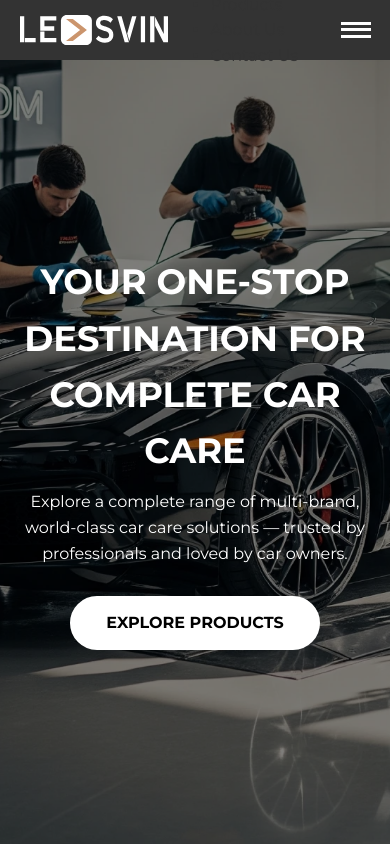
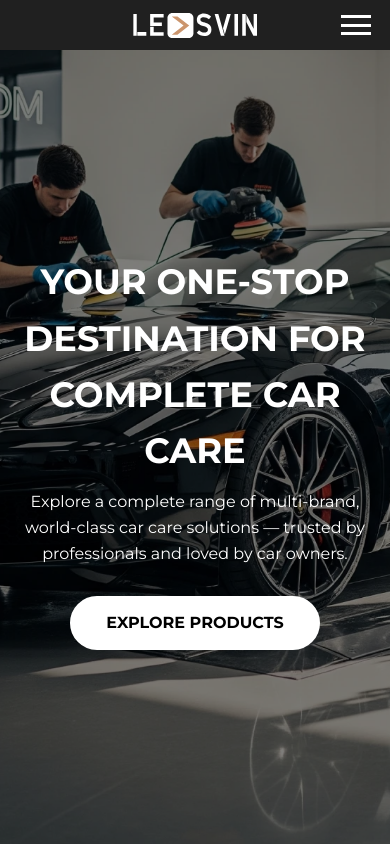
Before and after one commit to VISHNU-LMNTRIX/Leksvin, a plain HTML site: page index.html in a window 390 px wide. Shown: the top 844 px of the page. Drawn offline with Linux system fonts and the light colour scheme.

Commit message:
Worked on the nav bar for mobile screens. Centered the logo for mobile screens and changed the nav bar background colour.

```diff
--- a/css/mobile.css
+++ b/css/mobile.css
@@ -18,7 +18,7 @@
     --color-dark-gray: #212121;
     --color-white: #FFFFFF;
     --color-light-gray: #c7c7c7;
-    --color-dark-gray: #333333;
+    --color-dark-gray: #202020;
     --color-primary-brown: #cb956d; /* Used for "Why Choose Us" underline */
     --color-cta-header: var(--color-white);
     --color-cta-primary: var(--color-black);
@@ -103,25 +103,38 @@ h1, h2, h3 {
     top: 0;
     left: 0;
     width: 100%;
-    height: 60px;
+    height: 50px;
     background-color: var(--color-dark-gray);
     z-index: 1000;
     padding: 0 5%;
 }
 
+.desktop-nav-links {
+    display: none; /* Hides the link list by default on mobile screens */
+}
+
 /* Logo Styling */
 .logo-svg {
-    height: 30px; /* Adjust size for mobile navbar height (60px) */
+    height: 25px; /* Adjust size for mobile navbar height (60px) */
     width: auto;
 }
 
+/* Logo Styling */
 .nav-logo {
     display: flex;
     align-items: center;
     height: 100%; /* Match navbar height */
+
+    /* --- NEW Mobile Centering Styles --- */
+    position: absolute; /* 1. Take logo out of the normal flex flow */
+    left: 50%; /* 2. Start it at the center (50% from the left) */
+    top: 50%; /* To ensure perfect vertical alignment */
+    transform: translate(-50%, -50%); /* 3. Shift it back by half its own width to truly center it */
+    z-index: 10;
+    /* --- END NEW Styles --- */
 }
 
-.hamburger {
+/* .hamburger {
     cursor: pointer;
     width: 30px;
     height: 30px;
@@ -131,6 +144,24 @@ h1, h2, h3 {
     justify-content: space-around;
     padding: 5px 0;
     z-index: 1001;
+} */
+.hamburger {
+    display: flex;
+    flex-direction: column;
+    justify-content: space-between;
+    width: 30px;
+    height: 20px;
+    cursor: pointer;
+    z-index: 20;
+
+    /* --- NEW Absolute Positioning to move it right --- */
+    position: absolute;
+    /* Use the same 5% padding as the navbar, but from the right */
+    right: 5%;
+    /* Vertically center it: Start at 50% from top, then shift up by half its own height */
+    top: 50%;
+    transform: translateY(-50%);
+    /* --- END NEW Styles --- */
 }
 
 .hamburger .bar {
--- a/css/style.css
+++ b/css/style.css
@@ -22,9 +22,14 @@
     }
 
     .nav-logo {
-        position: relative;
-        left: 0;
-        transform: none;
+        position: relative; /* Overrides position: absolute from mobile.css */
+        left: 0; /* Resets the left position */
+        transform: none; /* Resets the translateX(-50%) */
+    }
+
+    .logo-svg {
+        height: 30px; /* Adjust size for mobile navbar height (60px) */
+        width: auto;
     }
 
     .desktop-nav-links {
```
Also changed, not shown: img/logo/logo2.svg (added), img/logo/logo3.svg (added), 2 other files.
